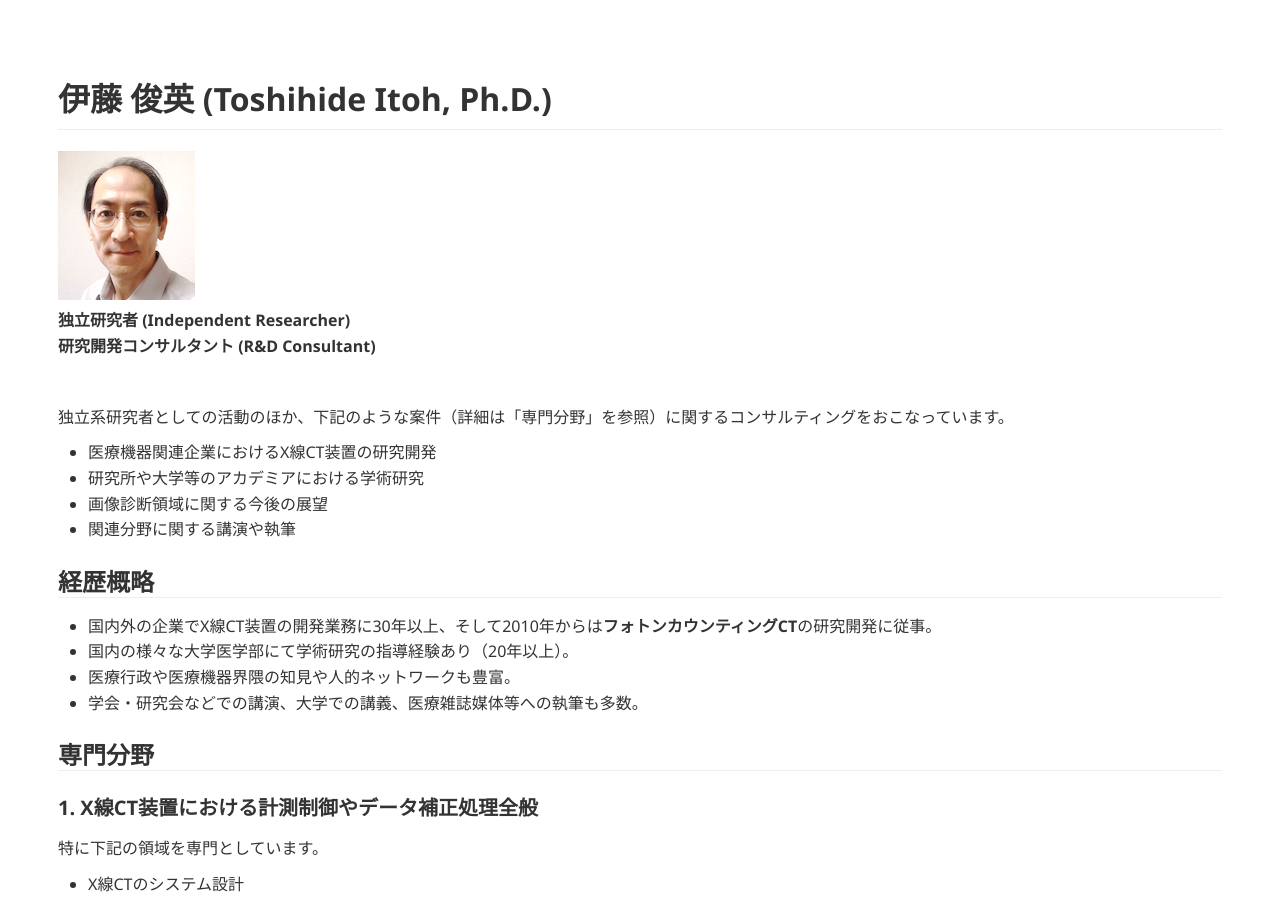
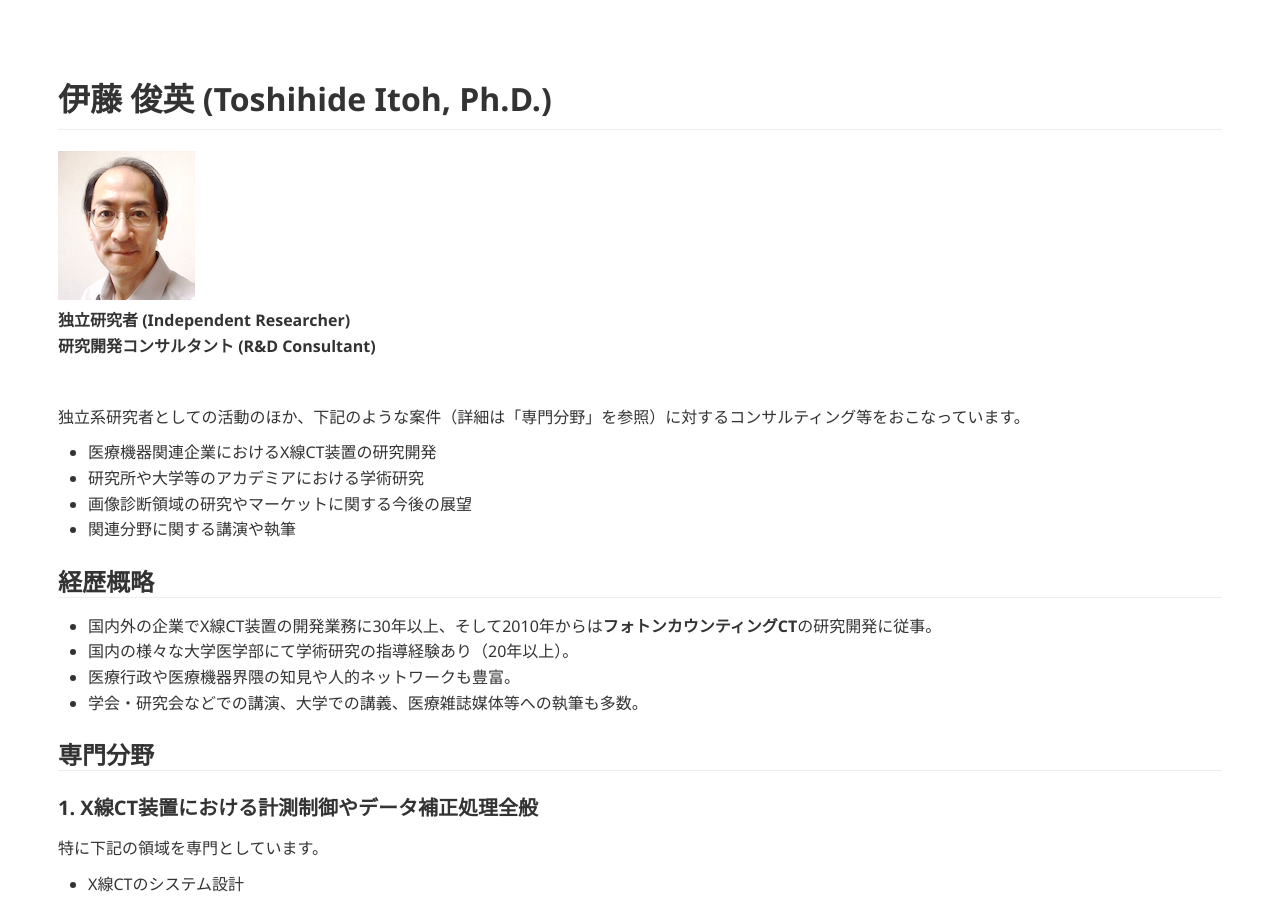
Before and after one commit to tnitoh/tnitoh.github.io, a Jekyll site: the page built from index.md, in a window 1280 px wide and 900 px high. Built offline with Jekyll 4.4.1, drawn with Linux system fonts in a browser that asks for light colours; Markdown is read by kramdown in place of the engine named in the settings.

Commit message:
Update index.md

```diff
--- a/index.md
+++ b/index.md
@@ -11,11 +11,11 @@ title: Toshihide Itoh, Ph.D.
 
 <br>
 
-独立系研究者としての活動のほか、下記のような案件（詳細は「専門分野」を参照）に関するコンサルティングをおこなっています。
+独立系研究者としての活動のほか、下記のような案件（詳細は「専門分野」を参照）に対するコンサルティング等をおこなっています。
 
 - 医療機器関連企業におけるX線CT装置の研究開発
 - 研究所や大学等のアカデミアにおける学術研究
-- 画像診断領域に関する今後の展望
+- 画像診断領域の研究やマーケットに関する今後の展望
 - 関連分野に関する講演や執筆
 
 ## 経歴概略
```
